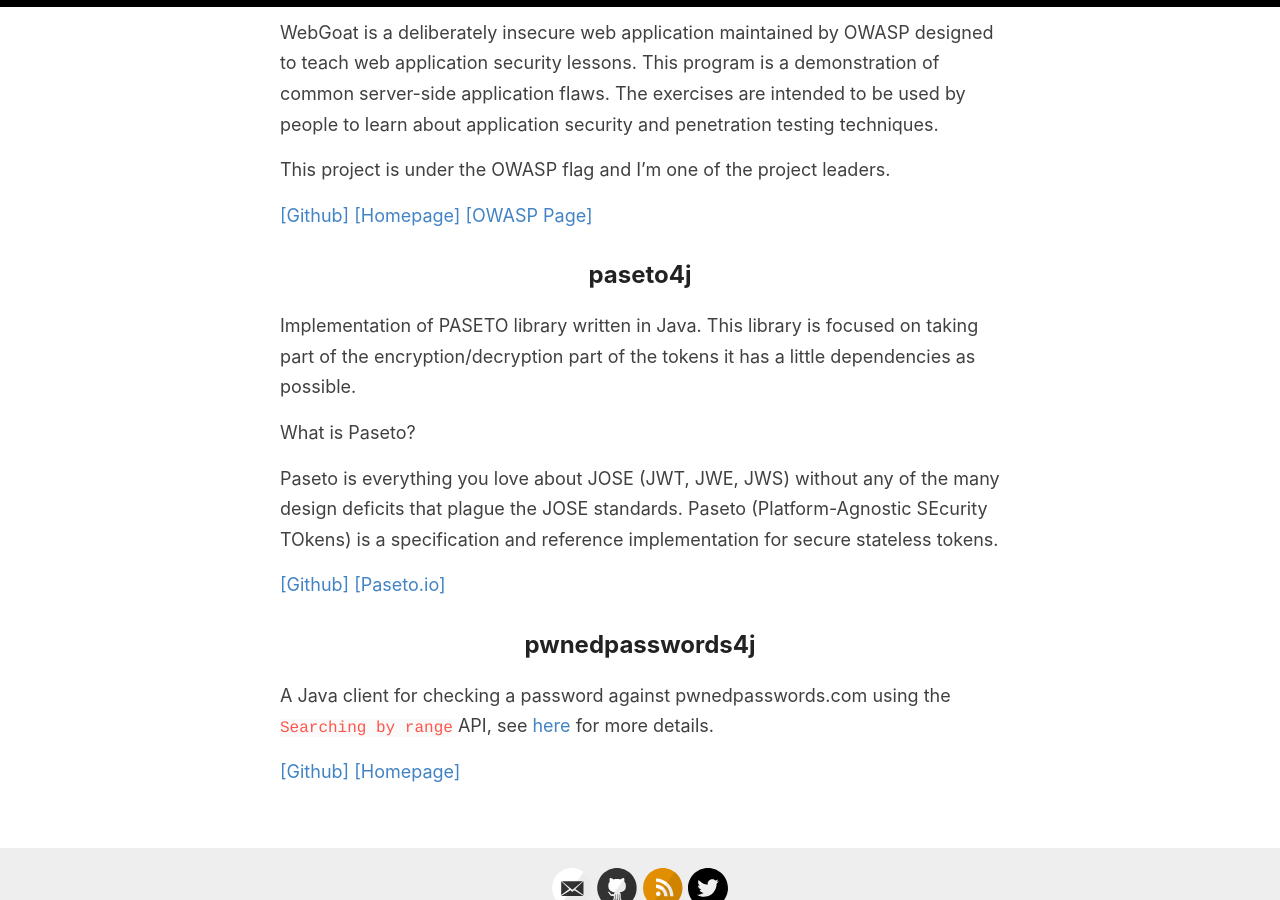
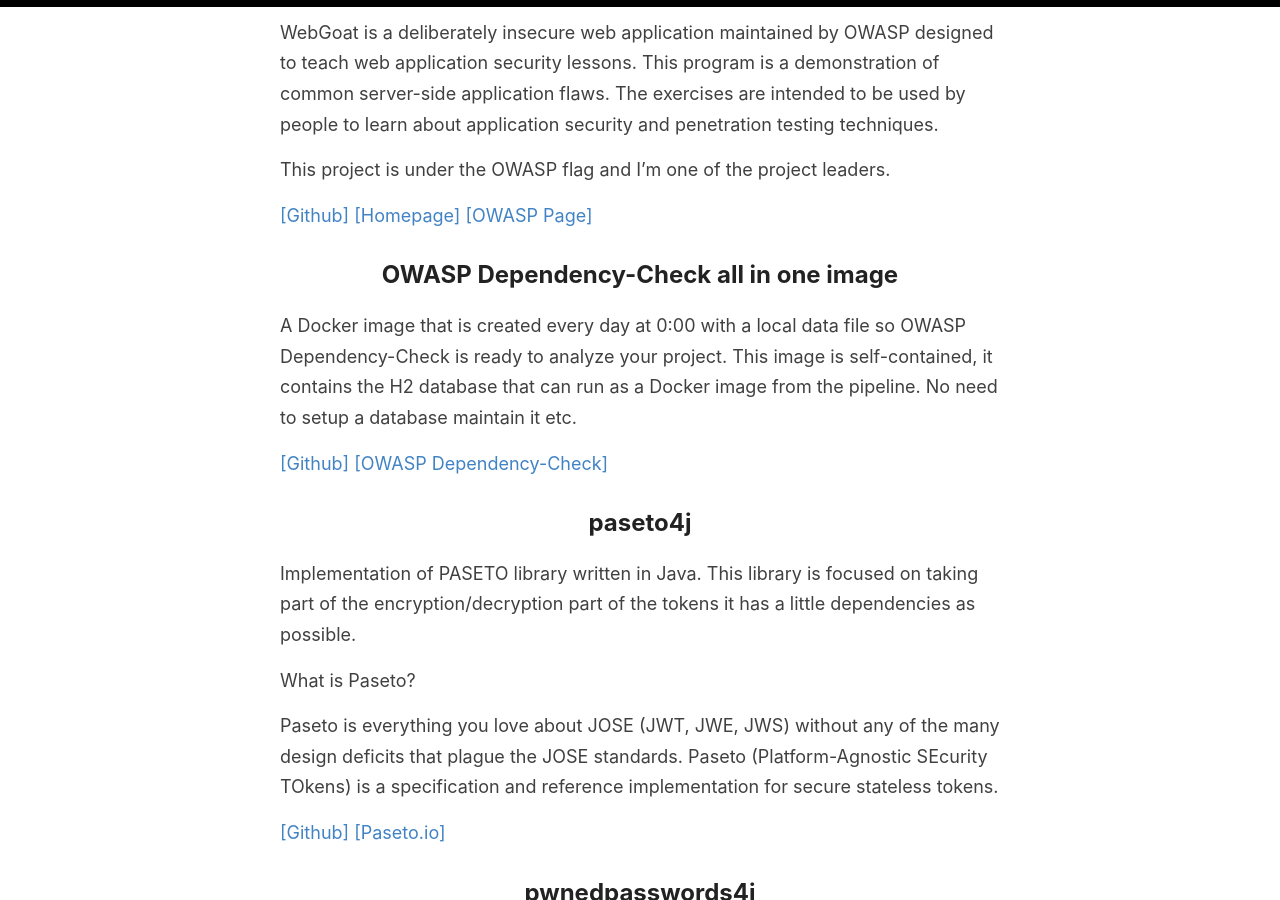
Before and after one commit to nbaars/nbaars.github.io, a Jekyll site: the page built from _pages/projects.md, in a window 1280 px wide and 900 px high, scrolled down 338 px. Built offline with Jekyll 4.4.1, drawn with Linux system fonts in a browser that asks for light colours.

Commit message:
Update projects

```diff
--- a/_pages/projects.md
+++ b/_pages/projects.md
@@ -16,6 +16,12 @@ This project is under the OWASP flag and I'm one of the project leaders.
 
 
 [[Github]](https://github.com/WebGoat/WebGoat) [[Homepage]](https://webgoat.github.io/WebGoat/) [[OWASP Page]](https://www2.owasp.org/www-project-webgoat/)
+
+## OWASP Dependency-Check all in one image
+
+A Docker image that is created every day at 0:00 with a local data file so OWASP Dependency-Check is ready to analyze your project. This image is self-contained, it contains the H2 database that can run as a Docker image from the pipeline. No need to setup a database maintain it etc.
+
+[[Github]](https://github.com/nbaars/owasp-dependency-check-as-one) [[OWASP Dependency-Check]](https://owasp.org/www-project-dependency-check/)
 
 
 ## paseto4j
```
